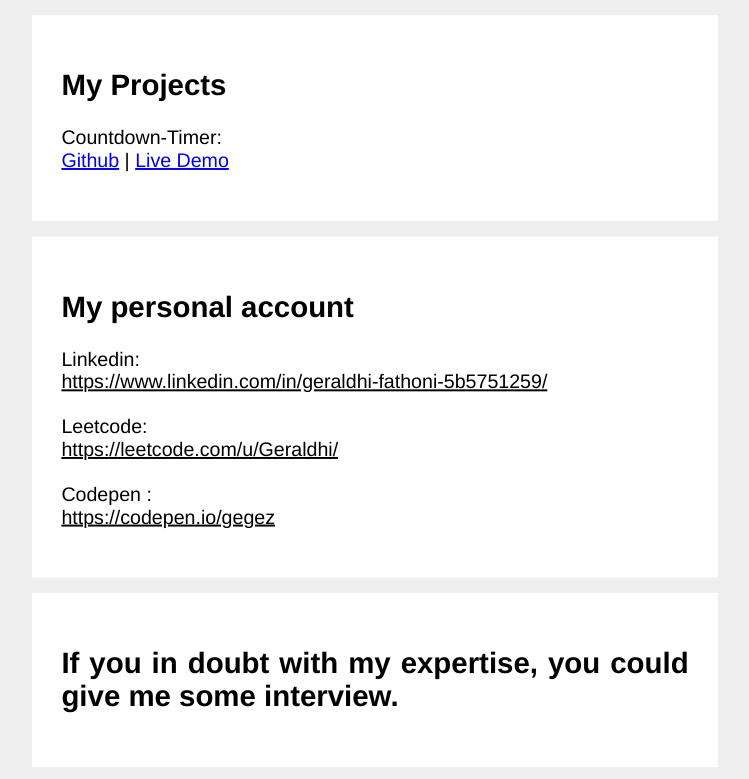
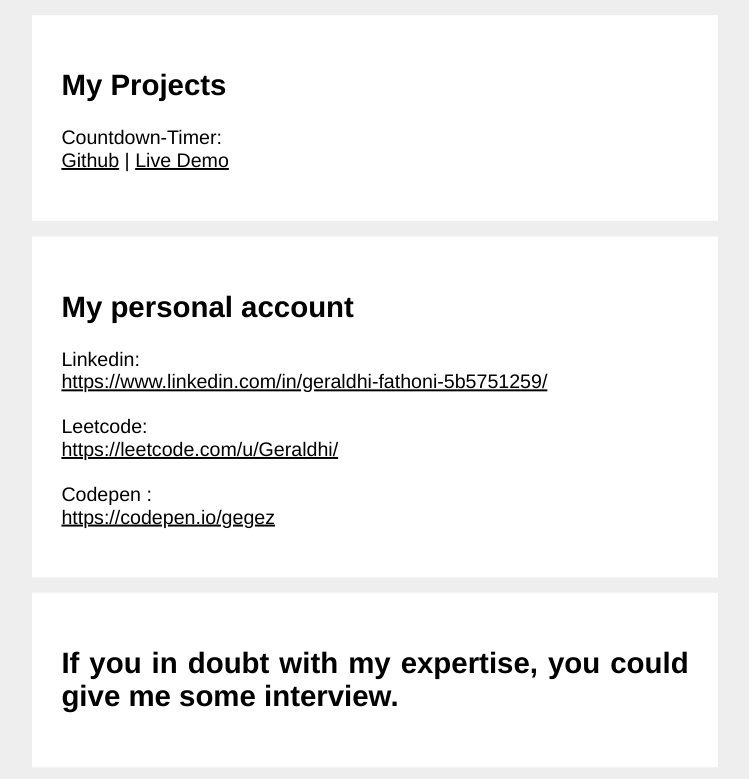
Before and after one commit to geraldhi101/my-porto, a plain HTML site: page index.html in a window 1280 px wide. Shown: the part 1269-2048 px from the top of the page, without its empty margins (265-1014 px from the left). Drawn offline with Linux system fonts and the light colour scheme.

Commit message:
Update style.css

```diff
--- a/style.css
+++ b/style.css
@@ -128,6 +128,6 @@
     font-size: 19px;
 }
 
-#personal a {
+#personal a, #projects a {
     color: black;
 }
```
